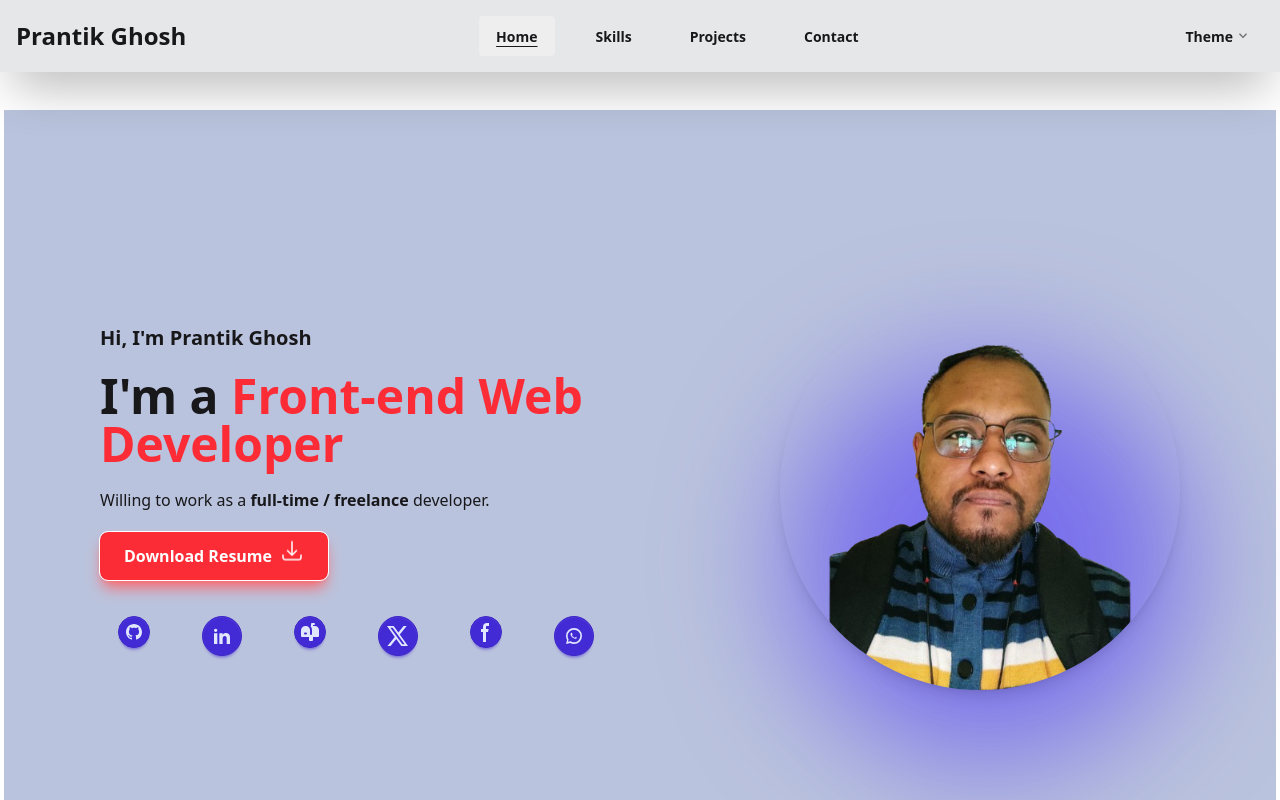
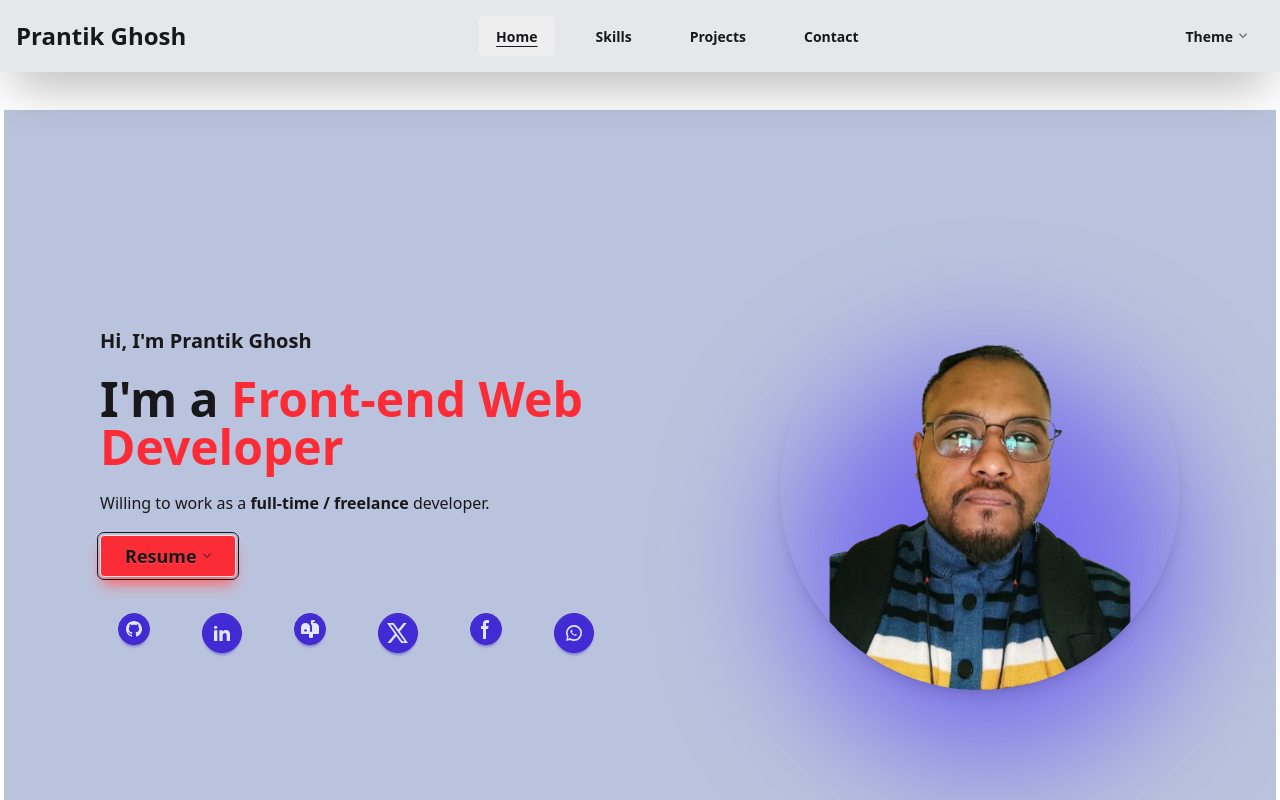
Before and after one commit to TBS96/portfolio, a React (Vite) app: page / in a window 1280 px wide. Shown: the top 800 px of the page. Built offline with nearby package versions, Linux system fonts and the light colour scheme.

Commit message:
feat: implement dropdown for resume download and view options in Hero component
Signed-off-by: TBS96 <9tbs6@proton.me>

```diff
--- a/src/components/Hero.jsx
+++ b/src/components/Hero.jsx
@@ -10,11 +10,36 @@ const Hero = () => {
                 <h1 className='text-4xl md:text-5xl font-bold'>I'm a <span className='text-red-500'>Front-end Web Developer</span></h1>
                 <p>Willing to work as a <span className='font-bold'>full-time / freelance</span> developer.</p>
 
-                <a href='https://drive.usercontent.google.com/u/0/uc?id=1C6Q56cu_sRJy-o2p3b9Lktn_tKb93fva&export=download' className='inline-flex items-center gap-2 px-6 py-3 bg-red-500 hover:bg-red-600/20 focus:bg-red-700/40 text-white font-semibold rounded-lg shadow-lg shadow-red-400 hover:shadow-red-500 focus:shadow-red-600 transition outline' download>Download Resume
-                    <svg xmlns="http://www.w3.org/2000/svg" fill="none" viewBox="0 0 24 24" strokeWidth={1.5} stroke="currentColor" className="size-6 animate-bounce">
-                        <path strokeLinecap="round" strokeLinejoin="round" d="M3 16.5v2.25A2.25 2.25 0 0 0 5.25 21h13.5A2.25 2.25 0 0 0 21 18.75V16.5M16.5 12 12 16.5m0 0L7.5 12m4.5 4.5V3" />
-                    </svg>
-                </a>
+                <div className="dropdown dropdown-center">
+                    <div tabIndex={0} role="button" className="btn btn-block px-6 py-5 text-lg bg-red-500 hover:bg-red-600/20 focus:bg-red-700/40 shadow-lg shadow-red-400 hover:shadow-red-500 focus:shadow-red-600 transition outline">Resume
+                        <svg
+                            width='12px'
+                            height='12px'
+                            className='inline-block h-2 w-2 fill-current opacity-60'
+                            xmlns='http://www.w3.org/2000/svg'
+                            viewBox='0 0 2048 2048'
+                        >
+                            <path d='M1799 349l242 241-1017 1017L7 590l242-241 775 775 775-775z'></path>
+                        </svg>
+                    </div>
+                    <ul tabIndex={0} className="dropdown-content menu bg-base-300/90 rounded-box z-1 w-52 p-2 shadow-sm">
+                        <li>
+                            <a href='https://drive.usercontent.google.com/u/0/uc?id=1C6Q56cu_sRJy-o2p3b9Lktn_tKb93fva&export=download' target='_blank' download className='text-lg'>Download
+                                <svg xmlns="http://www.w3.org/2000/svg" fill="none" viewBox="0 0 24 24" strokeWidth={1.5} stroke="currentColor" className="size-6 animate-bounce">
+                                    <path strokeLinecap="round" strokeLinejoin="round" d="M3 16.5v2.25A2.25 2.25 0 0 0 5.25 21h13.5A2.25 2.25 0 0 0 21 18.75V16.5M16.5 12 12 16.5m0 0L7.5 12m4.5 4.5V3" />
+                                </svg>
+                            </a>
+                        </li>
+                        <li>
+                            <a href='https://drive.google.com/file/d/1C6Q56cu_sRJy-o2p3b9Lktn_tKb93fva/view' target='_blank' className='text-lg'>View
+                                <svg xmlns="http://www.w3.org/2000/svg" fill="none" viewBox="0 0 24 24" strokeWidth={1.5} stroke="currentColor" className="size-6 animate-spin">
+                                    <path strokeLinecap="round" strokeLinejoin="round" d="M2.036 12.322a1.012 1.012 0 0 1 0-.639C3.423 7.51 7.36 4.5 12 4.5c4.638 0 8.573 3.007 9.963 7.178.07.207.07.431 0 .639C20.577 16.49 16.64 19.5 12 19.5c-4.638 0-8.573-3.007-9.963-7.178Z" />
+                                    <path strokeLinecap="round" strokeLinejoin="round" d="M15 12a3 3 0 1 1-6 0 3 3 0 0 1 6 0Z" />
+                                </svg>
+                            </a>
+                        </li>
+                    </ul>
+                </div>
 
                 <div className='flex justify-between md:justify-around space-x-4 mt-4'>
                     <Link to='https://github.com/tbs96' className='btn btn-circle btn-sm btn-primary' target='_blank' title='GitHub'>
```
